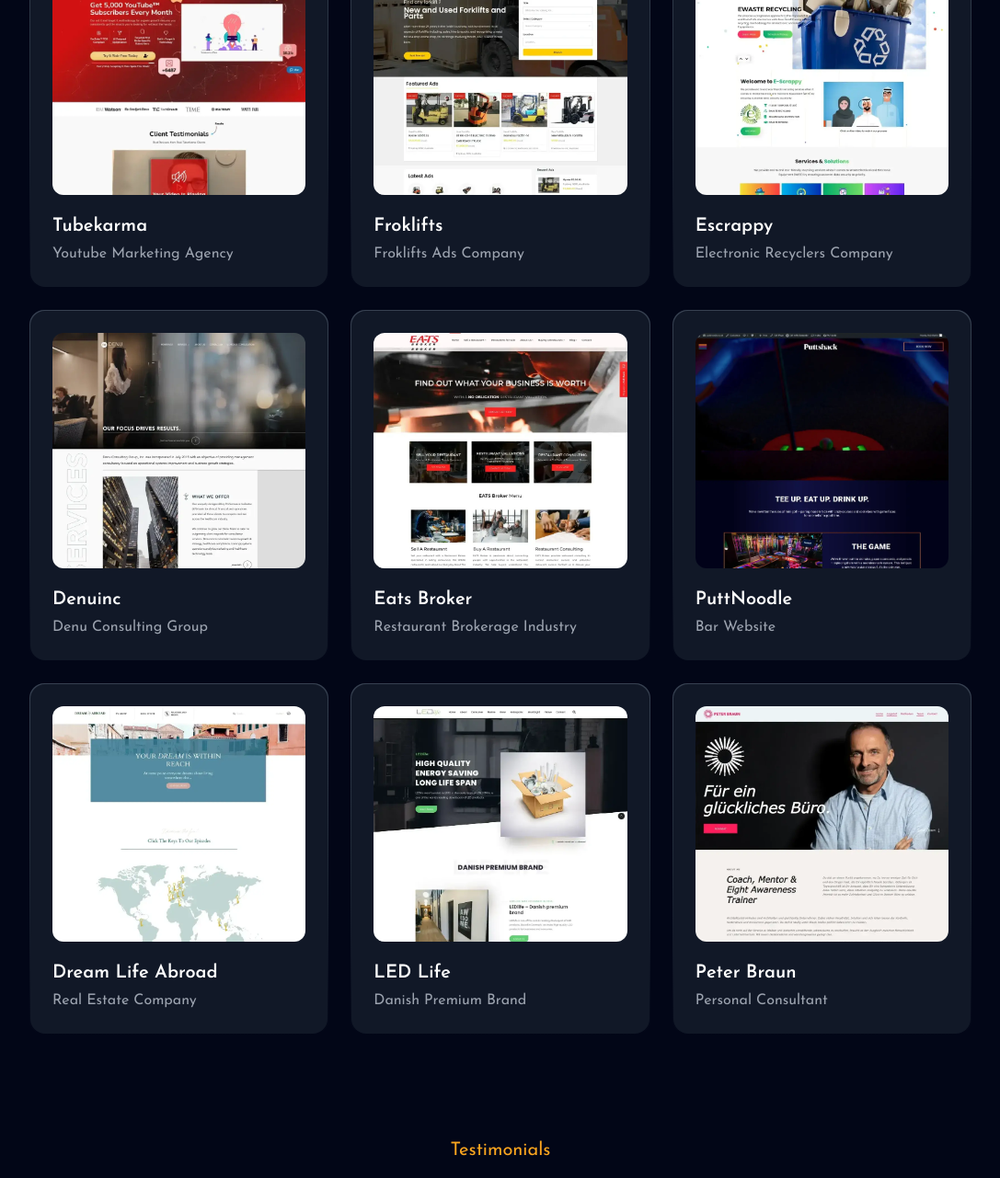
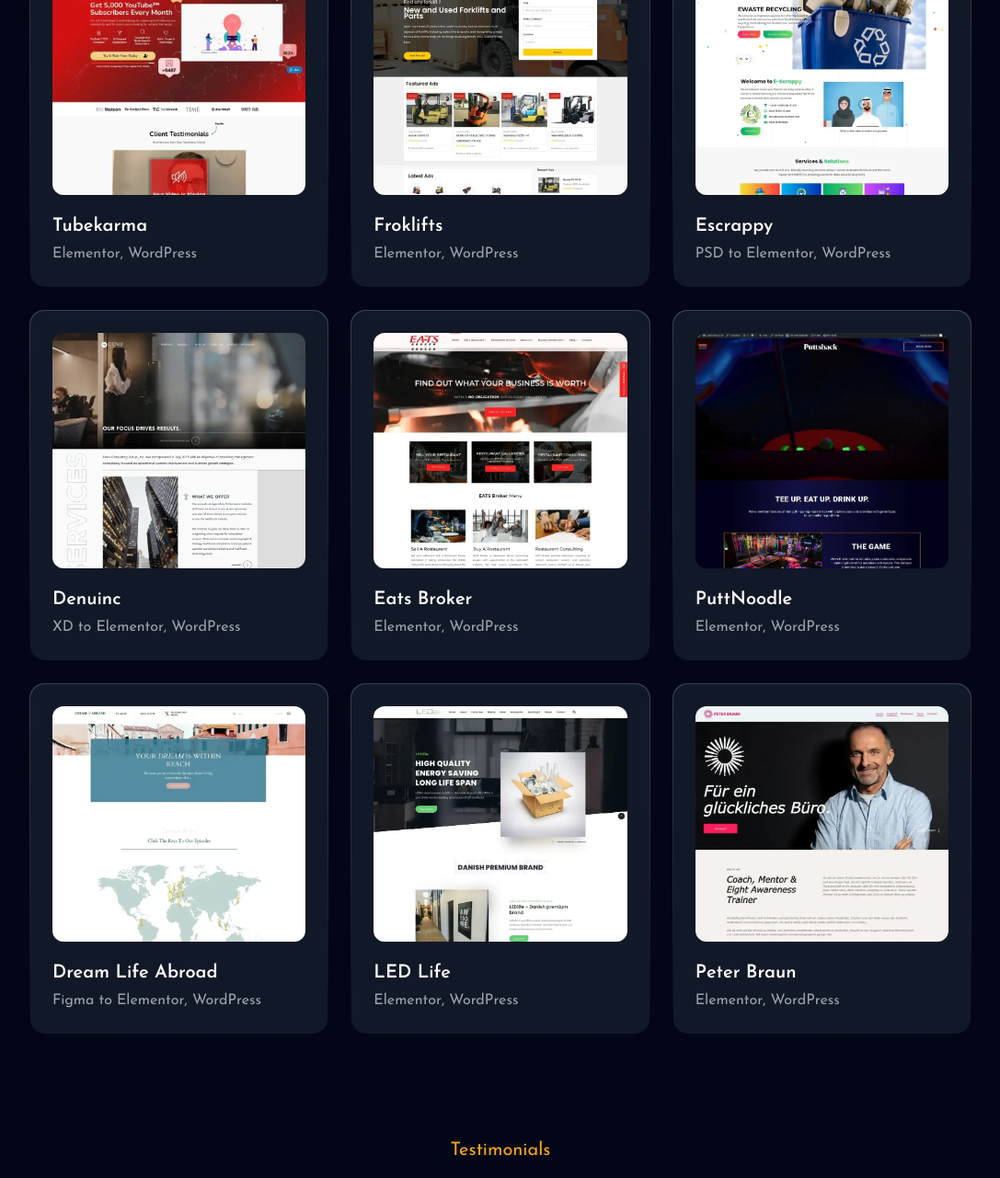
Before and after one commit to abshamim/tailwindcss-portfolio, a website built with Vite: page index.html in a window 1280 px wide. Shown: the part 3084-4365 px from the top of the page at 92% size, without its empty margins (96-1183 px from the left). Built offline with nearby package versions, Linux system fonts and the light colour scheme.

Commit message:
correction of category

```diff
--- a/index.html
+++ b/index.html
@@ -300,7 +300,7 @@
                             <a href="https://www.tubekarma.com/" target="_blank">
                                 <h4 class="text-lg lg:text-xl font-semibold text-slate-950 dark:text-white hover:underline">Tubekarma</h4>
                             </a>
-                            <p class="mt-1 text-gray-700 dark:text-gray-400 text-sm sm:text-base">Youtube Marketing Agency</p>
+                            <p class="mt-1 text-gray-700 dark:text-gray-400 text-sm sm:text-base">Elementor, WordPress</p>
                         </div>
                     </div>
                 </div>
@@ -313,7 +313,7 @@
                             <a href="https://stcharbel.com.au/forklift/" target="_blank">
                                 <h4 class="text-lg lg:text-xl font-semibold text-slate-950 dark:text-white hover:underline">Froklifts</h4>
                             </a>
-                            <p class="mt-1 text-gray-700 dark:text-gray-400 text-sm sm:text-base">Froklifts Ads Company</p>
+                            <p class="mt-1 text-gray-700 dark:text-gray-400 text-sm sm:text-base">Elementor, WordPress</p>
                         </div>
                     </div>
                 </div>
@@ -326,7 +326,7 @@
                             <a href="https://escrappy.ae/" target="_blank">
                                 <h4 class="text-lg lg:text-xl font-semibold text-slate-950 dark:text-white hover:underline">Escrappy</h4>
                             </a>
-                            <p class="mt-1 text-gray-700 dark:text-gray-400 text-sm sm:text-base">Electronic Recyclers Company</p>
+                            <p class="mt-1 text-gray-700 dark:text-gray-400 text-sm sm:text-base">PSD to Elementor, WordPress</p>
                         </div>
                     </div>
                 </div>
@@ -339,7 +339,7 @@
                             <a href="https://denuinc.com/" target="_blank">
                                 <h4 class="text-lg lg:text-xl font-semibold text-slate-950 dark:text-white hover:underline">Denuinc</h4>
                             </a>
-                            <p class="mt-1 text-gray-700 dark:text-gray-400 text-sm sm:text-base">Denu Consulting Group</p>
+                            <p class="mt-1 text-gray-700 dark:text-gray-400 text-sm sm:text-base">XD to Elementor, WordPress</p>
                         </div>
                     </div>
                 </div>
@@ -352,7 +352,7 @@
                             <a href="https://eatsbroker.com/" target="_blank">
                                 <h4 class="text-lg lg:text-xl font-semibold text-slate-950 dark:text-white hover:underline">Eats Broker</h4>
                             </a>
-                            <p class="mt-1 text-gray-700 dark:text-gray-400 text-sm sm:text-base">Restaurant Brokerage Industry</p>
+                            <p class="mt-1 text-gray-700 dark:text-gray-400 text-sm sm:text-base">Elementor, WordPress</p>
                         </div>
                     </div>
                 </div>
@@ -365,7 +365,7 @@
                             <a href="https://puttnoodle.co.uk/" target="_blank">
                                 <h4 class="text-lg lg:text-xl font-semibold text-slate-950 dark:text-white hover:underline">PuttNoodle</h4>
                             </a>
-                            <p class="mt-1 text-gray-700 dark:text-gray-400 text-sm sm:text-base">Bar Website</p>
+                            <p class="mt-1 text-gray-700 dark:text-gray-400 text-sm sm:text-base">Elementor, WordPress</p>
                         </div>
                     </div>
                 </div>
@@ -378,7 +378,7 @@
                             <a href="https://dreamlifeabroad.com/" target="_blank">
                                 <h4 class="text-lg lg:text-xl font-semibold text-slate-950 dark:text-white hover:underline">Dream Life Abroad</h4>
                             </a>
-                            <p class="mt-1 text-gray-700 dark:text-gray-400 text-sm sm:text-base">Real Estate Company</p>
+                            <p class="mt-1 text-gray-700 dark:text-gray-400 text-sm sm:text-base">Figma to Elementor, WordPress</p>
                         </div>
                     </div>
                 </div>
@@ -391,7 +391,7 @@
                             <a href="https://ledlife.dk/" target="_blank">
                                 <h4 class="text-lg lg:text-xl font-semibold text-slate-950 dark:text-white hover:underline">LED Life</h4>
                             </a>
-                            <p class="mt-1 text-gray-700 dark:text-gray-400 text-sm sm:text-base">Danish Premium Brand</p>
+                            <p class="mt-1 text-gray-700 dark:text-gray-400 text-sm sm:text-base">Elementor, WordPress</p>
                         </div>
                     </div>
                 </div>
@@ -404,7 +404,7 @@
                             <a href="https://peterbraun.at/" target="_blank">
                                 <h4 class="text-lg lg:text-xl font-semibold text-slate-950 dark:text-white hover:underline">Peter Braun</h4>
                             </a>
-                            <p class="mt-1 text-gray-700 dark:text-gray-400 text-sm sm:text-base">Personal Consultant</p>
+                            <p class="mt-1 text-gray-700 dark:text-gray-400 text-sm sm:text-base">Elementor, WordPress</p>
                         </div>
                     </div>
                 </div>
```
